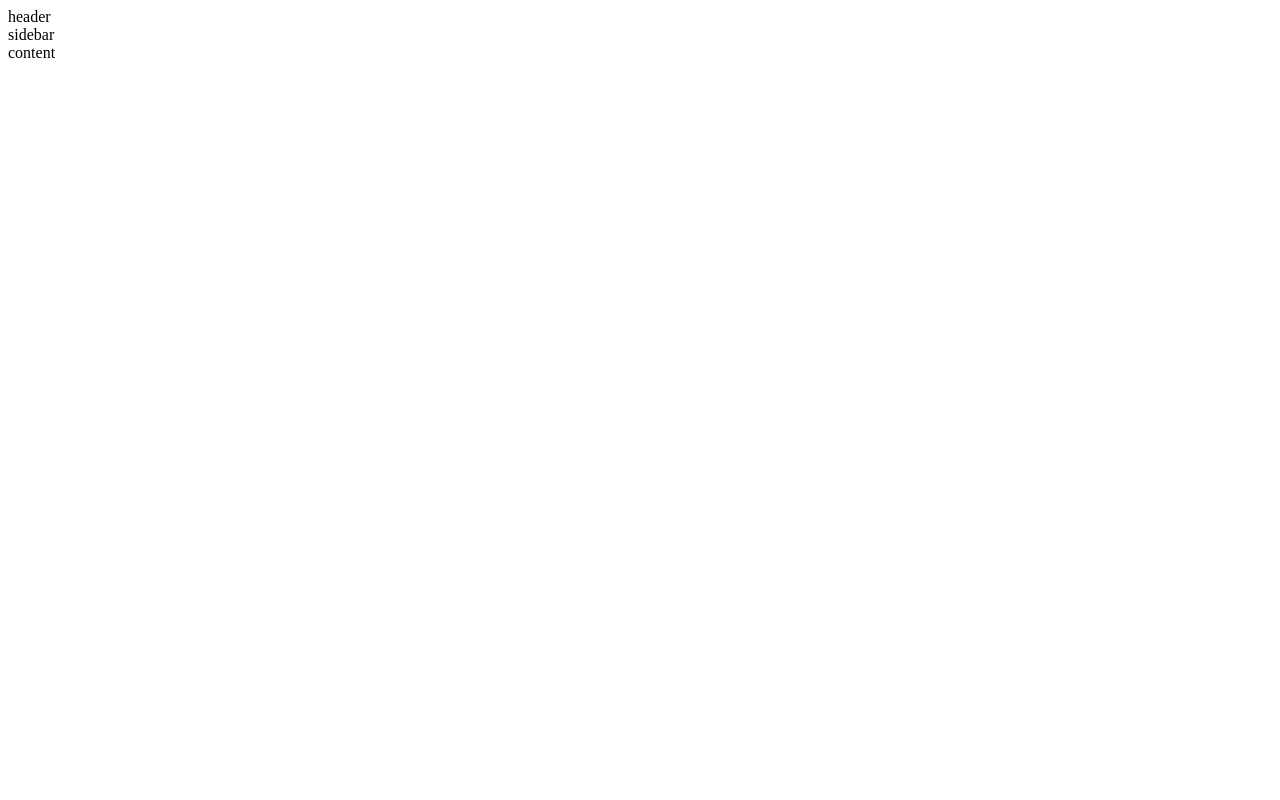
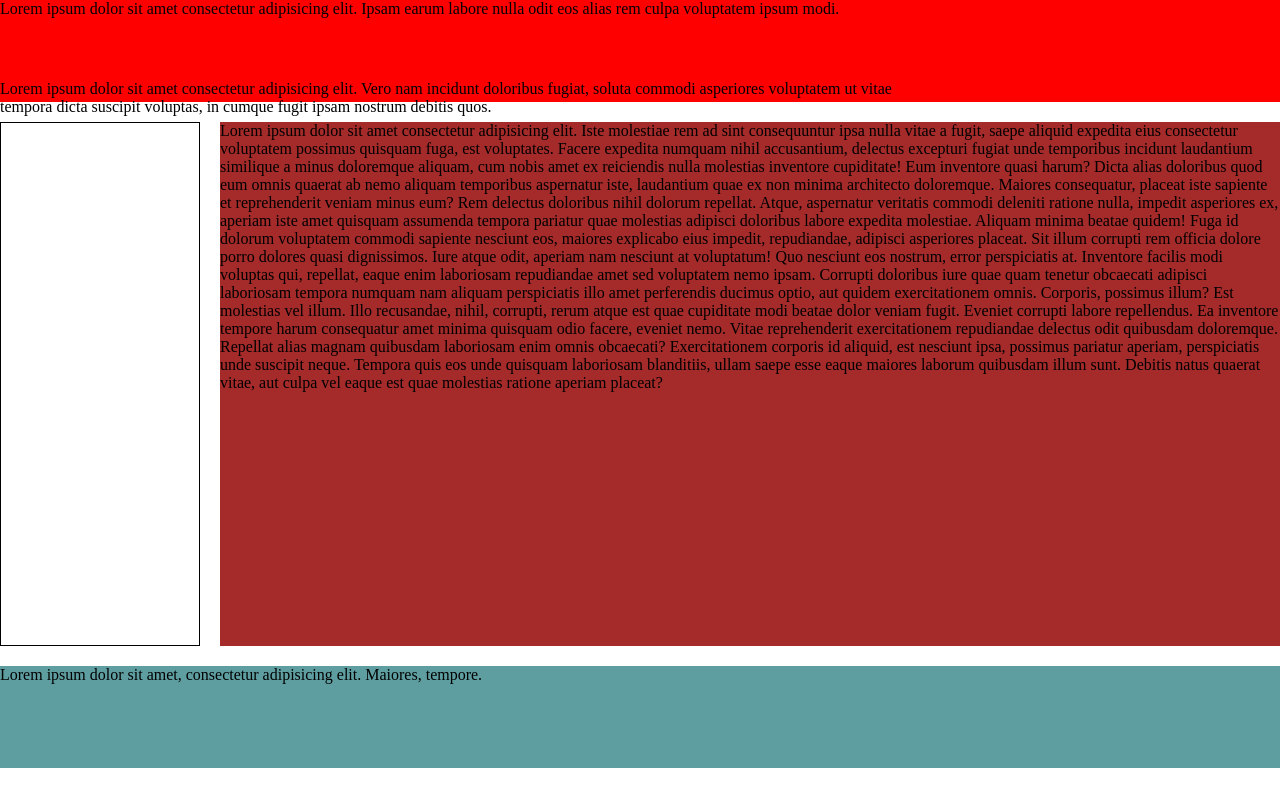
Before and after one commit to b0llu/week-two-assignment, a plain HTML site: page Snackbar/index.html in a window 1280 px wide. Drawn offline with Linux system fonts and the light colour scheme.

Commit message:
grid fixed sticky practice

```diff
--- a/Snackbar/index.html
+++ b/Snackbar/index.html
@@ -1,17 +1,70 @@
 <!DOCTYPE html>
 <html lang="en">
-<head>
-    <meta charset="UTF-8">
-    <meta http-equiv="X-UA-Compatible" content="IE=edge">
-    <meta name="viewport" content="width=device-width, initial-scale=1.0">
-    <link rel="stylesheet" href="style.css">
+  <head>
+    <meta charset="UTF-8" />
+    <meta http-equiv="X-UA-Compatible" content="IE=edge" />
+    <meta name="viewport" content="width=device-width, initial-scale=1.0" />
+    <link rel="stylesheet" href="style.css" />
     <title>Snackbar</title>
-</head>
-<body>
-   <div class="header">header</div>
-   <div class="container">
-       <div class="sidebar">sidebar</div>
-   </div>
-   <div class="content">content</div>
-</body>
+  </head>
+  <body>
+    <div class="header-container">
+      <header class="header">
+        Lorem ipsum dolor sit amet consectetur adipisicing elit. Ipsam earum
+        labore nulla odit eos alias rem culpa voluptatem ipsum modi.
+      </header>
+    </div>
+      <div class="sidebar-container">
+        <nav class="sidebar">
+          Lorem ipsum dolor sit amet consectetur adipisicing elit. Vero nam
+          incidunt doloribus fugiat, soluta commodi asperiores voluptatem ut
+          vitae tempora dicta suscipit voluptas, in cumque fugit ipsam nostrum
+          debitis quos.
+        </nav>
+      </div>
+    <div class="main-container">
+      <div class="info">
+        Lorem ipsum dolor sit amet consectetur adipisicing elit. Iste molestiae
+        rem ad sint consequuntur ipsa nulla vitae a fugit, saepe aliquid
+        expedita eius consectetur voluptatem possimus quisquam fuga, est
+        voluptates. Facere expedita numquam nihil accusantium, delectus
+        excepturi fugiat unde temporibus incidunt laudantium similique a minus
+        doloremque aliquam, cum nobis amet ex reiciendis nulla molestias
+        inventore cupiditate! Eum inventore quasi harum? Dicta alias doloribus
+        quod eum omnis quaerat ab nemo aliquam temporibus aspernatur iste,
+        laudantium quae ex non minima architecto doloremque. Maiores
+        consequatur, placeat iste sapiente et reprehenderit veniam minus eum?
+        Rem delectus doloribus nihil dolorum repellat. Atque, aspernatur
+        veritatis commodi deleniti ratione nulla, impedit asperiores ex, aperiam
+        iste amet quisquam assumenda tempora pariatur quae molestias adipisci
+        doloribus labore expedita molestiae. Aliquam minima beatae quidem! Fuga
+        id dolorum voluptatem commodi sapiente nesciunt eos, maiores explicabo
+        eius impedit, repudiandae, adipisci asperiores placeat. Sit illum
+        corrupti rem officia dolore porro dolores quasi dignissimos. Iure atque
+        odit, aperiam nam nesciunt at voluptatum! Quo nesciunt eos nostrum,
+        error perspiciatis at. Inventore facilis modi voluptas qui, repellat,
+        eaque enim laboriosam repudiandae amet sed voluptatem nemo ipsam.
+        Corrupti doloribus iure quae quam tenetur obcaecati adipisci laboriosam
+        tempora numquam nam aliquam perspiciatis illo amet perferendis ducimus
+        optio, aut quidem exercitationem omnis. Corporis, possimus illum? Est
+        molestias vel illum. Illo recusandae, nihil, corrupti, rerum atque est
+        quae cupiditate modi beatae dolor veniam fugit. Eveniet corrupti labore
+        repellendus. Ea inventore tempore harum consequatur amet minima quisquam
+        odio facere, eveniet nemo. Vitae reprehenderit exercitationem
+        repudiandae delectus odit quibusdam doloremque. Repellat alias magnam
+        quibusdam laboriosam enim omnis obcaecati? Exercitationem corporis id
+        aliquid, est nesciunt ipsa, possimus pariatur aperiam, perspiciatis unde
+        suscipit neque. Tempora quis eos unde quisquam laboriosam blanditiis,
+        ullam saepe esse eaque maiores laborum quibusdam illum sunt. Debitis
+        natus quaerat vitae, aut culpa vel eaque est quae molestias ratione
+        aperiam placeat?
+      </div>
+    </div>
+    <div class="footer">
+      <div class="footer-info">
+        Lorem ipsum dolor sit amet, consectetur adipisicing elit. Maiores,
+        tempore.
+      </div>
+    </div>
+  </body>
 </html>
--- a/Snackbar/style.css
+++ b/Snackbar/style.css
@@ -1,44 +1,48 @@
-/* * {
+* {
   margin: 0;
   padding: 0;
   box-sizing: border-box;
 }
 
-html {
-  height: 100%;
+body {
+  height: 96vh;
+  width: auto;
+  display: grid;
+  grid-template-columns: 200px 1fr 1fr;
+  gap: 20px;
+  grid-template-areas:
+  'header header header'
+  'sidebar contentone contentone'
+  'sidebar contentone contentone'
+  'sidebar contentone contentone'
+  'footer footer footer';
 }
 
-body {
-  min-height: 100%;
-  width: 100%;
-  background-color: #f7f7f7;
-  display: flex;
-  align-items: center;
-  justify-content: center;
+
+.header-container {
+  background-color: red;
+  grid-area: header;
 }
 
-.card {
-    width: 30rem;
-    background-color: #242424;
-    padding: 1rem;
-    display: flex;
-    justify-content: space-between;
-    align-items: center;
-    border-radius: 0.5rem;
+.sidebar-container {
+  grid-area: sidebar;
+  /* background-color: blue; */
+  border: 1px solid black;
+  /* height: 500px; */
 }
 
-button {
-    background-color: #242424;
-    border: none;
-    color: white;
-    cursor: pointer;
+.sidebar {
+  position: fixed;
+  top: 5rem;
+  right: 22rem;
 }
 
-.label {
-    color: white;
+.main-container {
+  grid-area: contentone;
+  background-color: brown;
 }
 
-.retry-btn {
-    color: #8e3dff;
-    margin-right: 1rem;
-} */
+.footer {
+  grid-area: footer;
+  background-color: cadetblue;
+}
```
